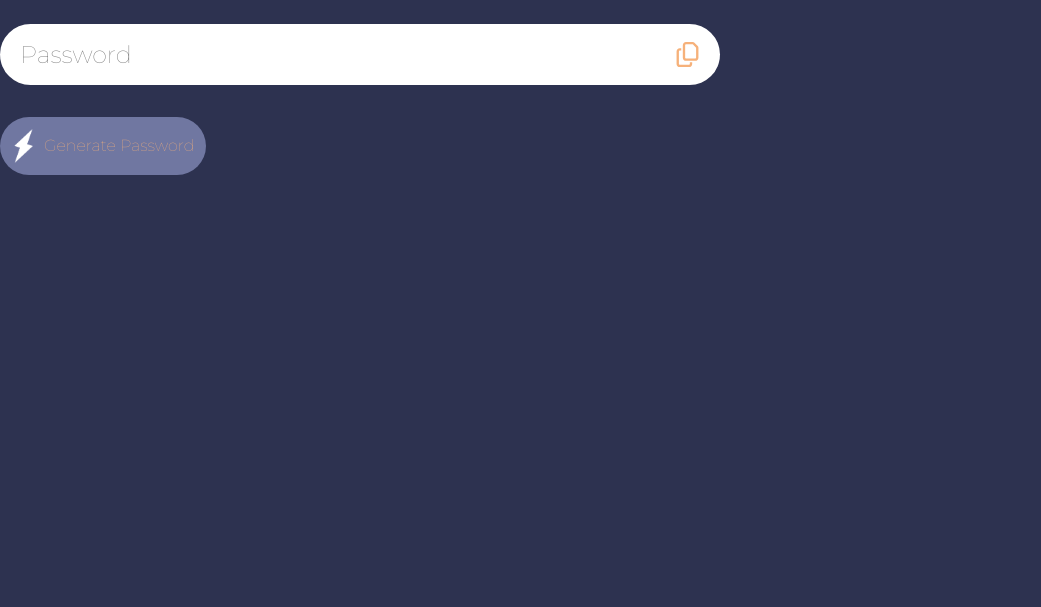
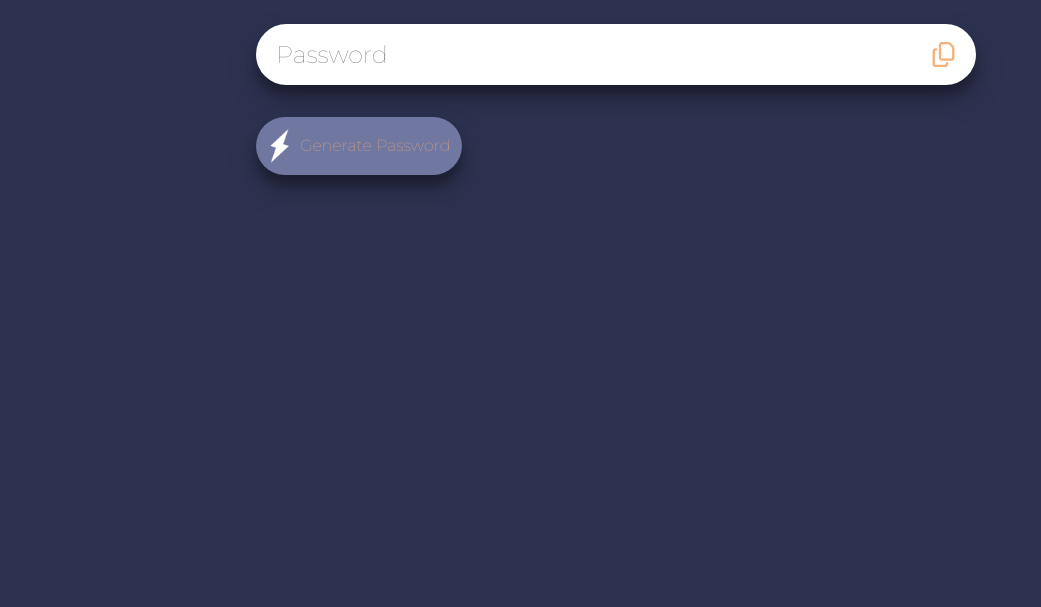
Before and after one commit to dmdoucet/Random-Password-Generator, a plain HTML site: page index.html in a window 1280 px wide. Shown: the part 193-800 px from the top of the page, without its empty margins (0-1041 px from the left). Drawn offline with Linux system fonts and the light colour scheme.

Commit message:
Update style.css

```diff
--- a/style.css
+++ b/style.css
@@ -12,7 +12,7 @@ body {
 
 .container {
     margin-top: 10%;
-    margin-right: 20%;
+    margin-left: 20%;
     width: 90%;
     max-width: 45rem;
 }
@@ -33,6 +33,7 @@ body {
     align-items: center;
     padding: 1rem 1.25rem;
     border-radius: 2rem;
+    box-shadow: rgba(0, 0, 0, 0.25) 0px 14px 28px, rgba(0, 0, 0, 0.22) 0px 10px 10px;
 }
 
 .display input {
@@ -64,4 +65,5 @@ svg {
     font-weight: 300;
     border-radius: 2rem;
     cursor: pointer;
+    box-shadow: rgba(0, 0, 0, 0.25) 0px 14px 28px, rgba(0, 0, 0, 0.22) 0px 10px 10px;
 }
```
